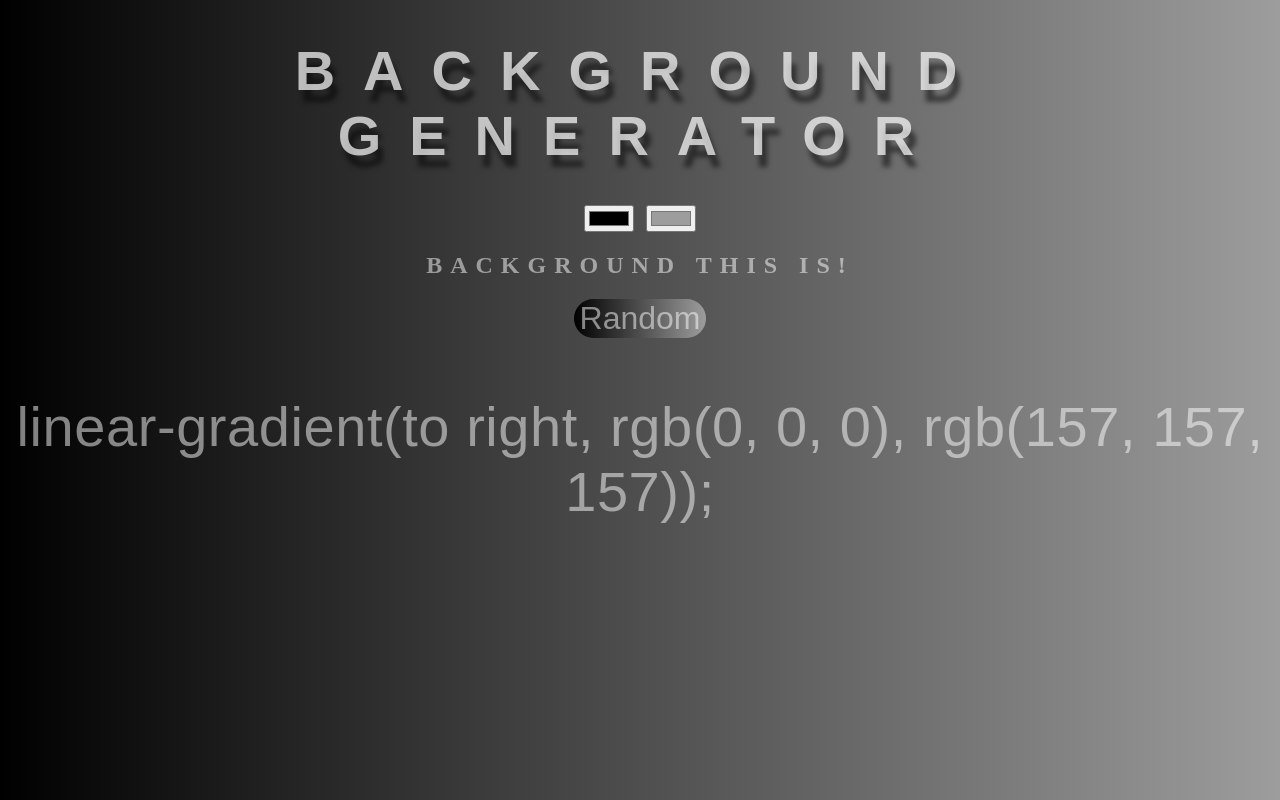
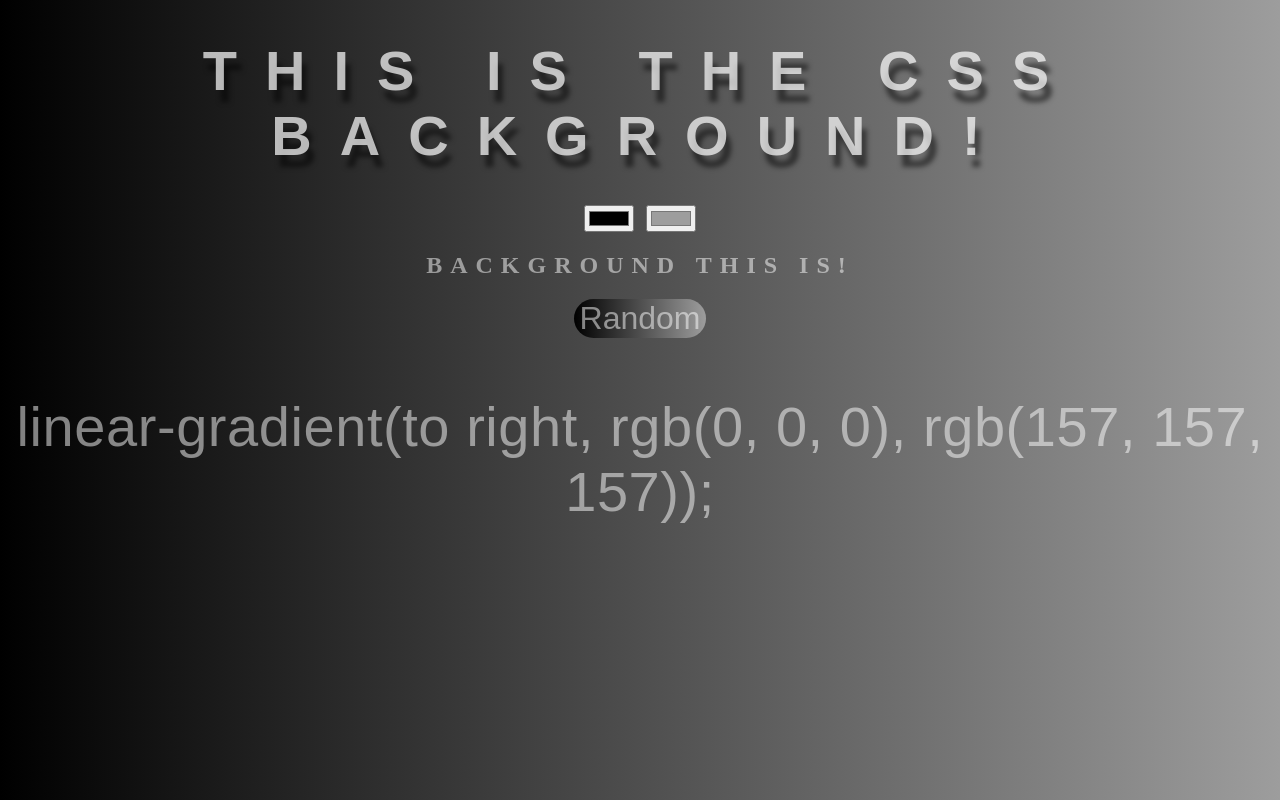
Before and after one commit to kira00007/background-generator, a plain HTML site: page index.html in a window 1280 px wide. Drawn offline with Linux system fonts and the light colour scheme.

Commit message:
Everything reverted to normal

```diff
--- a/index.html
+++ b/index.html
@@ -1,11 +1,11 @@
 <!DOCTYPE html>
 <html>
 <head>
-	<title>Cool Background Generator</title>
+	<title>Background Generator</title>
 	<link rel="stylesheet" type="text/css" href="style.css">
 </head>
 <body id = "gradient">
-	<h1>Background Generator</h1>
+	<h1>This is the CSS background!</h1>
 	<input class = "color1" type="color" name="color1" value="#000000">
 	<input class = "color2" type="color" name="color2" value="#9d9d9d">
 	<h2>Background this is!</h2>
```
